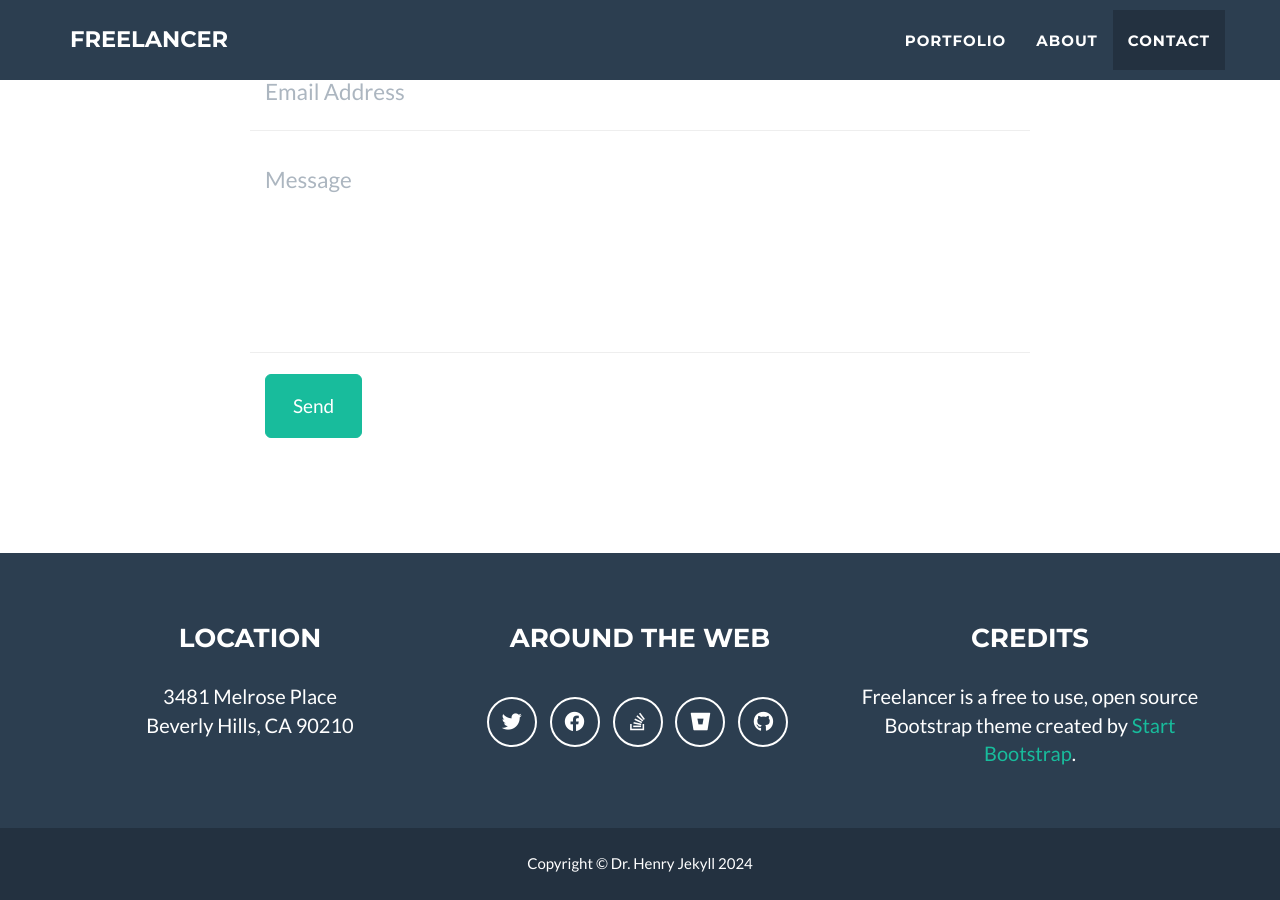
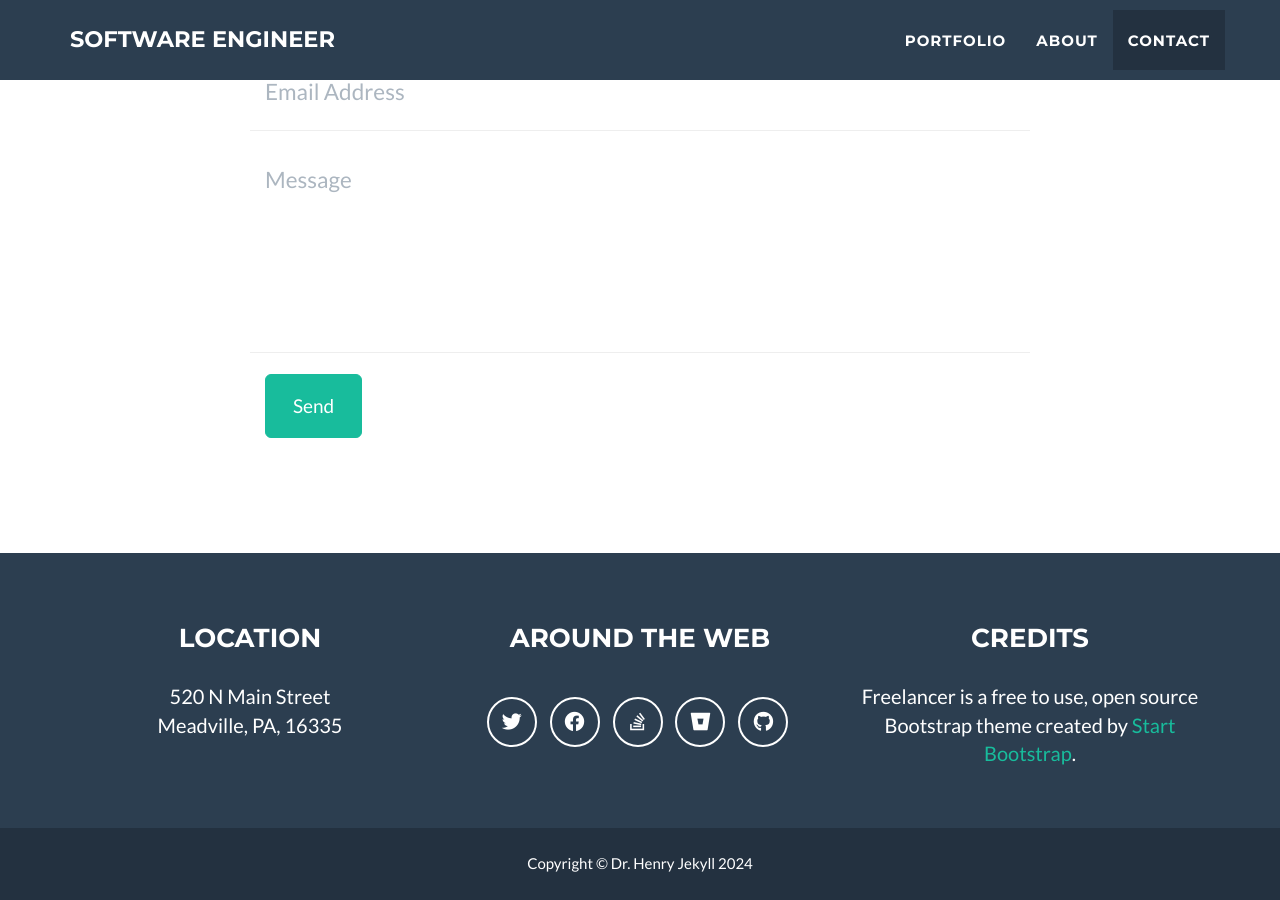
Before and after one commit to attopany01/lab05-1, a Jekyll site: the page built from _posts/2014-07-18-project-1.markdown, in a window 1280 px wide and 900 px high, scrolled down 2492 px. Built offline with Jekyll 4.4.1, drawn with Linux system fonts in a browser that asks for light colours; some of the changed text lies outside the part shown.

Commit message:
Update _config.yml

```diff
--- a/_config.yml
+++ b/_config.yml
@@ -1,5 +1,5 @@
 # Site settings
-title: Freelancer
+title: Software Engineer
 email: attopany01@allegheny.edu
 baseurl: "/jekyll-portfolio"
 url: ""
@@ -53,8 +53,8 @@ social:
 
 # Postal address (add as many lines as necessary)
 address:
-  - line: 3481 Melrose Place
-  - line: Beverly Hills, CA 90210
+  - line: 520 N Main Street
+  - line: Meadville, PA, 16335
 
 # Credits content
 credits: 'Freelancer is a free to use, open source Bootstrap theme created by <a href="http://startbootstrap.com">Start Bootstrap</a>.'
```
